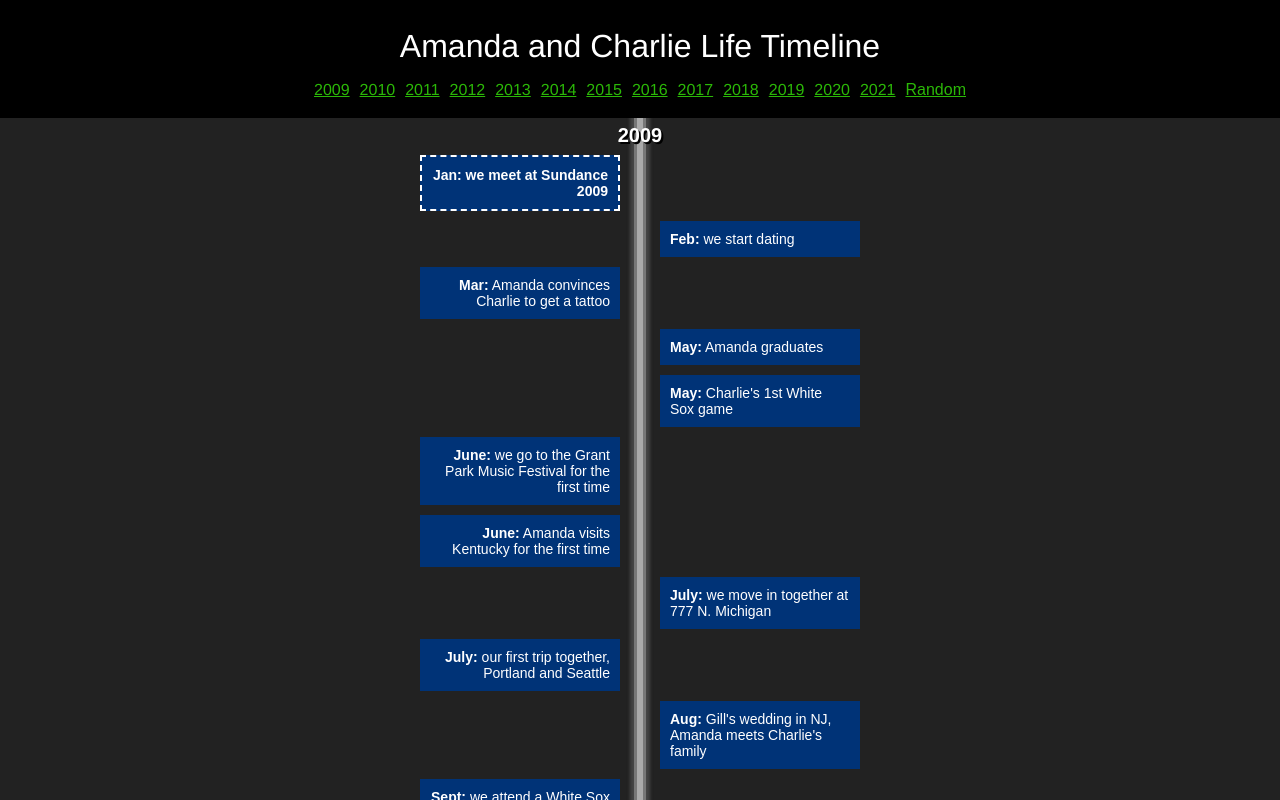
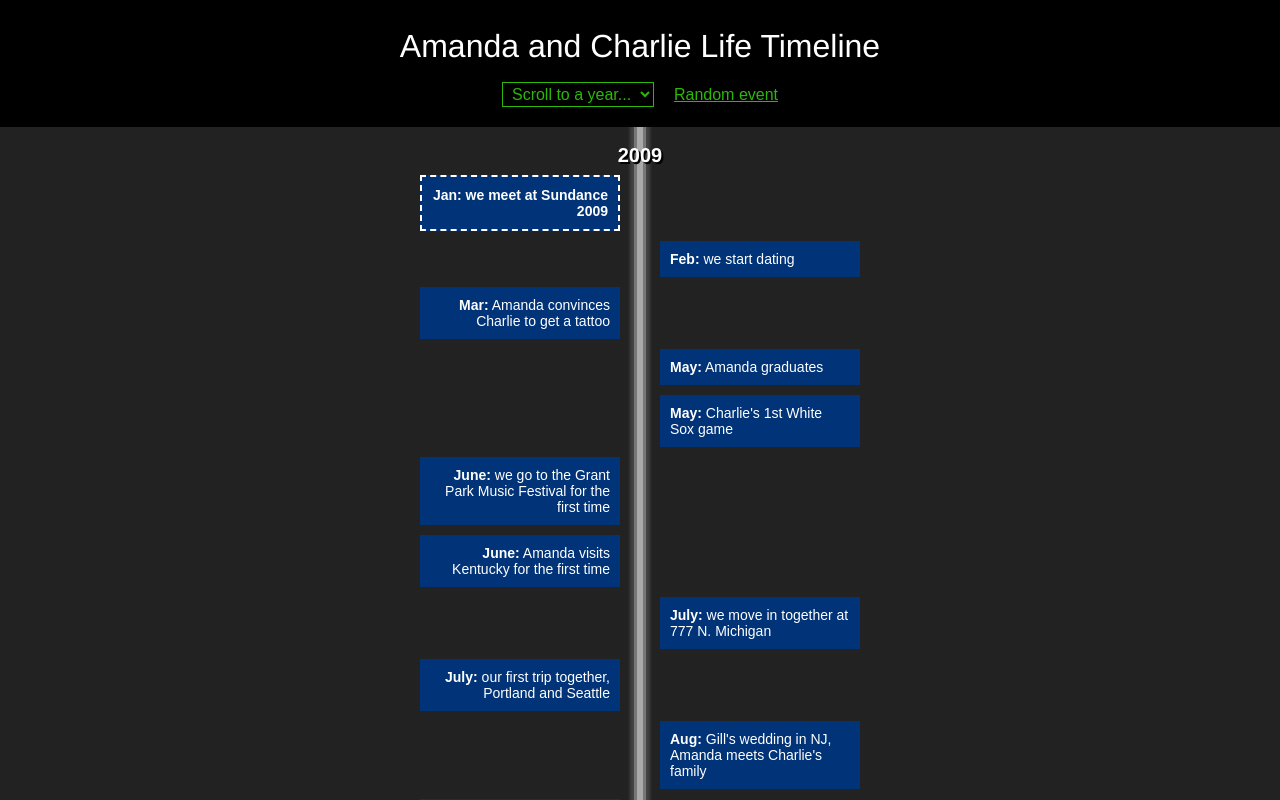
Before and after one commit to charliethomason/css-animation-timeline, a Next.js app: page / in a window 1280 px wide. Shown: the top 800 px of the page. Built offline with nearby package versions, Linux system fonts and the light colour scheme.

Commit message:
use select in nav, use animation-delay properly, escape closes lightbox, style tweaks

```diff
--- a/components/event.js
+++ b/components/event.js
@@ -25,7 +25,7 @@ export default function Event({
         <div className="btn-text">
           <strong>{month}:</strong> {label}
         </div>
-        <div className="btn-line"></div>
+        <div className={"btn-line"}></div>
       </button>
       <div className={`circle ${isActive ? "" : "hidden"} circle--${color}`} onClick={onCircleClick}>
         <div className="circle-half left"></div>
--- a/components/nav.js
+++ b/components/nav.js
@@ -1,13 +1,15 @@
-export default function Nav({ years, getRandom }) {
+export default function Nav({ years, onChange, getRandom }) {
   return (
     <nav>
       <h1>Amanda and Charlie Life Timeline</h1>
-      <ul>
+      <label htmlFor="year-select" className="visually-hidden">Year</label>
+      <select id="year-select" onChange={evt => onChange(evt.target.value)}>
+        <option value="">Scroll to a year...</option>
         {years.map(year => (
-          <li key={`nav-${year}`}><a href={`#${year}`}>{year}</a></li>
+          <option key={`opt-${year}`} value={year}>{year}</option>
         ))}
-        <li><button type="button" className="random" onClick={getRandom}>Random</button></li>
-      </ul>
+      </select>
+      <button type="button" className="random" onClick={getRandom}>Random event</button>
     </nav>
   );
 }
--- a/components/timeline.js
+++ b/components/timeline.js
@@ -1,4 +1,4 @@
-import { useState } from "react";
+import { useState, useEffect } from "react";
 import events from "../data/events.json";
 import Nav from "./nav";
 import Event from "./event";
@@ -10,10 +10,28 @@ export default function Timeline() {
   const [lightboxShown, setLightboxShown] = useState(false);
   const onlyEvents = events.filter(evt => !evt.year);
   const years = events.filter(evt => !!evt.year).map(evt => evt.year);
-
   const colors = ["blue", "violet"];
   let colorIndex = 1;
   let currentYear;
+
+  function toggleLightbox(show) {
+    setLightboxShown(show);
+    document.body.classList.toggle("no-scroll");
+  }
+
+  useEffect(() => {
+    if (!lightboxShown) {
+      return;
+    }
+    function closeLightbox(evt) {
+      if (evt.keyCode === 27){
+        console.log("HI!", new Date);
+        toggleLightbox(false);
+      }
+    }
+    window.addEventListener("keyup", closeLightbox);
+    return () => window.removeEventListener("keyup", closeLightbox);
+  }, [lightboxShown]);
 
   function handleClick(evt) {
     if (activeEvent.id !== evt.id) {
@@ -32,9 +50,16 @@ export default function Timeline() {
     handleClick({ label, month, id, year: evtAnchor.dataset.year });
   }
 
+  function scrollToYear(year) {
+    const yearAnchor = !!year
+      ? document.getElementById(`year-${year}`)
+      : document.querySelector(".year-anchor");
+    yearAnchor.scrollIntoView();
+  }
+
   return (
     <>
-      <Nav years={years} getRandom={getRandom} />
+      <Nav years={years} getRandom={getRandom} onChange={scrollToYear} />
       <ul className="timeline">
         {events.map(evt => {
           const isYear = !!evt.year;
@@ -44,7 +69,7 @@ export default function Timeline() {
           }
           return isYear ? (
             <li key={evt.year}>
-              <div id={evt.year} className="year-anchor" />
+              <div id={`year-${evt.year}`} className="year-anchor" />
               <h2 className="year">{evt.year}</h2>
             </li>
           ) : (
@@ -59,7 +84,7 @@ export default function Timeline() {
               color={colors[colorIndex]}
               isActive={!!activeEvent && activeEvent.id === evt.id}
               onClick={evtObj => handleClick(evtObj)}
-              onCircleClick={() => setLightboxShown(true)}
+              onCircleClick={() => toggleLightbox(true)}
             />
           )
         })}
@@ -70,7 +95,7 @@ export default function Timeline() {
         year={activeEvent.year}
         label={activeEvent.label}
         isShown={lightboxShown}
-        onClose={() => setLightboxShown(false)}
+        onClose={() => toggleLightbox(false)}
       />
     </>
   );
--- a/styles/_lightbox.scss
+++ b/styles/_lightbox.scss
@@ -1,5 +1,6 @@
 .lightbox {
   align-items: center;
+  background: $trans-black;
   bottom: 0;
   display: flex;
   justify-content: center;
@@ -28,19 +29,21 @@
 
   &-img {
     background: $white;
-    border: 3px solid $black;
+    border: 4px solid $violet;
+    box-shadow: 0 0 0 4px $black;
     border-radius: 10px;
     display: block;
     max-height: 100%;
     max-width: 100%;
-    padding: 10px;
+    padding: 8px;
   }
 
   &-label {
-    background: $white;
-    border: 3px solid $black;
+    background: $black;
+    border: 3px solid $green;
     border-radius: 10px;
-    color: $black;
+    box-shadow: 0 0 0 4px $black;
+    color: $white;
     font-size: 14px;
     margin-top: -20px;
     padding: 5px 10px;
@@ -48,10 +51,12 @@
 
   &-close {
     background: $black;
-    border: 2px solid $white;
+    border: 3px solid $white;
     border-radius: 20px;
+    box-shadow: 0 0 0 3px $green;
     color: $white;
     cursor: pointer;
+    font-weight: bold;
     padding: 5px 10px;
     position: absolute;
     right: 20px;
--- a/styles/_main.scss
+++ b/styles/_main.scss
@@ -2,6 +2,20 @@ body {
   background: #222;
   color: #fff;
   font-family: Helvetica, Arial, sans-serif;
+}
+.no-scroll {
+  overflow: hidden;
+}
+.visually-hidden {
+  position: absolute !important;
+  width: 1px !important;
+  height: 1px !important;
+  padding: 0 !important;
+  margin: -1px !important;
+  overflow: hidden !important;
+  clip: rect(0,0,0,0) !important;
+  white-space: nowrap !important;
+  border: 0 !important;
 }
 h1 {
   font-size: 32px;
@@ -23,21 +37,27 @@ nav {
   left: 0;
   padding: 10px 10px 20px;
   position: fixed;
+  text-align: center;
   top: 0;
   width: 100%;
   z-index: 4;
 
-  ul {
-    display: flex;
-    justify-content: center;
+  select {
+    background: $black;
+    border: 1px solid $green;
+    color: $green;
+    font-size: 16px;
+    line-height: 1;
+    padding: 2px 5px;
   }
-  a, .random {
+
+  .random {
     background: none;
     border: none;
     color: $green;
     font-size: 16px;
     line-height: 1;
-    margin: 0 5px;
+    margin: 0 0 0 20px;
     padding: 0;
     text-decoration: underline;
 
--- a/styles/_timeline.scss
+++ b/styles/_timeline.scss
@@ -22,10 +22,6 @@
 
   li {
     position: relative;
-
-    &:first-child .year {
-      margin-top: 10px;
-    }
   }
 }
 .year {
@@ -104,8 +100,8 @@
     display: none;
     position: absolute;
     top: calc(50% - 2px);
-    width: 100px;
-    animation: drawLine 2s linear forwards;
+    animation: drawLine 0.5s linear forwards;
+    animation-delay: 0.5s;
   }
 
   &:hover {
@@ -199,8 +195,8 @@
         border-bottom-color: $green;
         border-left-color: $green;
         left: 5px;
-        animation: rotateLeft 2s linear forwards;
-        animation-delay: 0.5s;
+        animation: rotateLeft 0.5s linear forwards;
+        animation-delay: 1.5s;
       }
     }
 
@@ -211,8 +207,8 @@
         border-top-color: $green;
         border-right-color: $green;
         right: 5px;
-        animation: rotateRight 2s linear forwards;
-        animation-delay: 0.5s;
+        animation: rotateRight 0.5s linear forwards;
+        animation-delay: 1s;
       }
     }
   }
@@ -223,13 +219,13 @@
   pointer-events: none;
   position: absolute;
   opacity: 0;
-  top: calc(50% - 46px);
-  height: 92px;
-  width: 92px;
+  top: calc(50% - 45px);
+  height: 90px;
+  width: 90px;
 
   &.active {
-    animation: fadeIn 2s linear forwards;
-    animation-delay: 0.6s;
+    animation: fadeIn 0.5s linear forwards;
+    animation-delay: 2s;
     pointer-events: auto;
   }
 }
@@ -272,7 +268,7 @@
     }
 
     .img {
-      left: -191px;
+      left: -190px;
     }
   }
 
@@ -309,7 +305,7 @@
     }
 
     .img {
-      right: -191px;
+      right: -190px;
     }
   }
 
@@ -332,19 +328,19 @@
   100% { width: 100% }
 }
 @keyframes drawLine {
-  0%, 25% { width: 0px; }
-  50%, 100% { width: 100px; }
+  0% { width: 0px; }
+  100% { width: 100px; }
 }
 @keyframes rotateRight {
-  0%, 25% { transform: rotate(-135deg); }
-  50%, 100% { transform: rotate(45deg); }
+  0% { transform: rotate(-135deg); }
+  100% { transform: rotate(45deg); }
 }
 @keyframes rotateLeft {
-  0%, 50% { transform: rotate(-135deg); }
-  75%, 100% { transform: rotate(45deg); }
+  0% { transform: rotate(-135deg); }
+  100% { transform: rotate(45deg); }
 }
 @keyframes fadeIn {
-  0%, 75% { opacity: 0; }
+  0% { opacity: 0; }
   100% { opacity: 1 }
 }
 @keyframes fadeInCircleHover {
```
